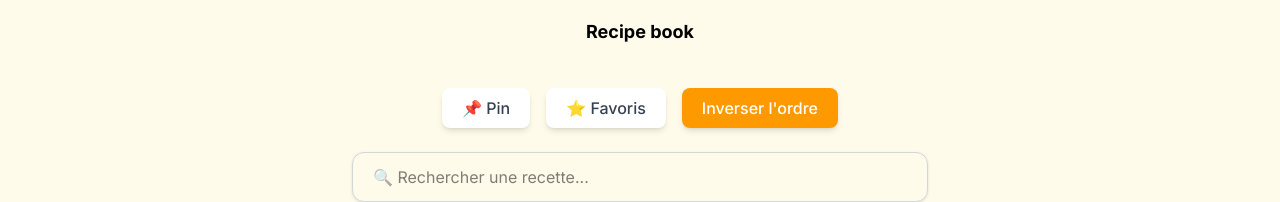
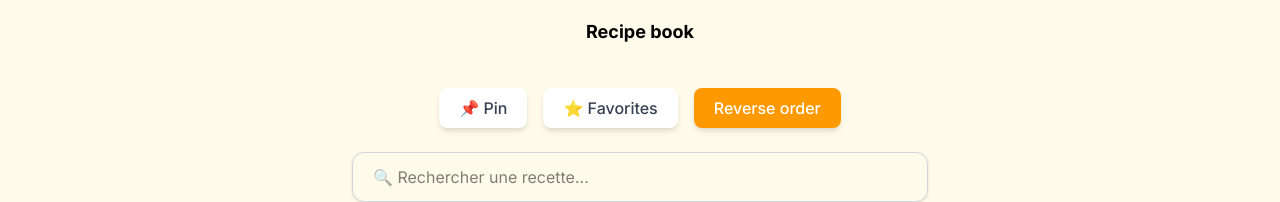
Before and after one commit to Fenohasina08/next-js-recipes, a Next.js app: page / in a window 1280 px wide. Shown: the top 202 px of the page. Built offline with nearby package versions, Linux system fonts and the light colour scheme.

Commit message:
refactor (menu): make it to english

```diff
--- a/src/app/page.tsx
+++ b/src/app/page.tsx
@@ -50,7 +50,7 @@ export default function Home() {
 
   return (
     <>
-    {/* HEADER FIXE */}
+      {/* FIXED HEADER */}
       <div className="fixed top-0 left-0 w-full z-[100] bg-amber-50">
         <Header />
 
@@ -61,7 +61,7 @@ export default function Home() {
               className={`px-5 py-2 rounded-lg font-medium shadow-md transition
                 ${showPinned ? 'bg-amber-500 text-white' : 'bg-white text-gray-700 hover:bg-gray-100'}`}
             >
-            📌 {showPinned ? 'Épinglés' : 'Pin'}
+              📌 {showPinned ? 'Pinned' : 'Pin'}
             </button>
 
             <button
@@ -69,14 +69,14 @@ export default function Home() {
               className={`px-5 py-2 rounded-lg font-medium shadow-md transition
                 ${showFavorites ? 'bg-amber-500 text-white' : 'bg-white text-gray-700 hover:bg-gray-100'}`}
             >
-            ⭐ Favoris
+              ⭐ Favorites
             </button>
 
             <button
               onClick={handleReverse}
               className="bg-amber-500 text-white px-5 py-2 rounded-lg font-medium shadow-md hover:bg-amber-600 transition"
             >
-            Inverser l'ordre
+              Reverse order
             </button>
           </div>
 
@@ -87,7 +87,7 @@ export default function Home() {
         </div>
       </div>
 
-    {/* CONTENU */}
+      {/* CONTENT */}
       <div className="pt-[220px] bg-amber-50 pb-15">
         <RecipeList
           recipes={filteredRecipes}
@@ -99,5 +99,4 @@ export default function Home() {
       </div>
     </>
   );
-
 }
```
Lines whose indentation alone changed are shown as unchanged.
